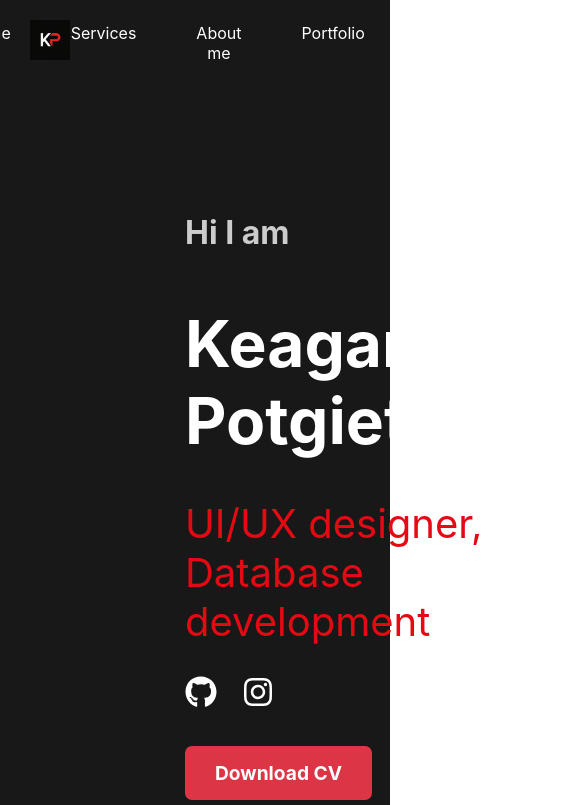
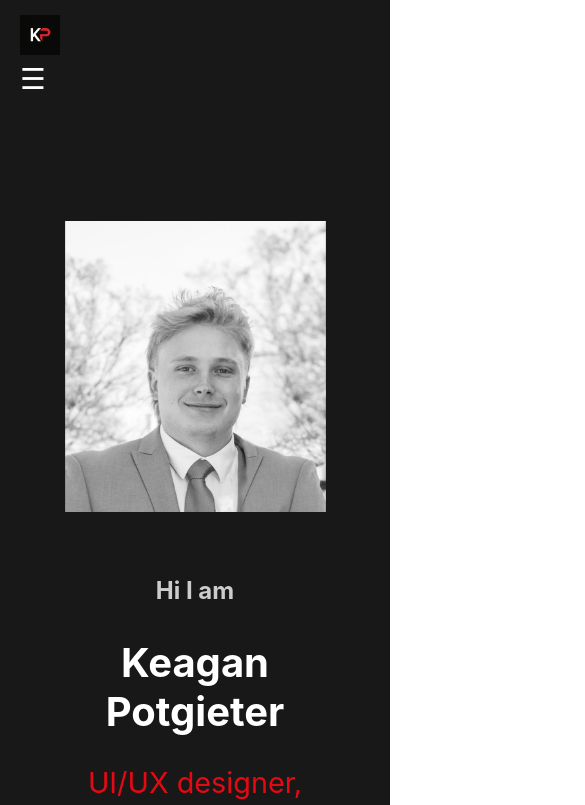
Before and after one commit to Keagan-P/keagan-portfolio, a React (Create React App) app: page / in a window 390 px wide. Shown: the top 805 px of the page, 585 px wide, since content can reach past the window. Built offline with nearby package versions, Linux system fonts and the light colour scheme.

Commit message:
final changes2

```diff
--- a/src/components/Navbar.js
+++ b/src/components/Navbar.js
@@ -1,20 +1,34 @@
-import React from 'react';
+import React, { useState } from 'react';
 import '../styles/Navbar.css';
 import logo from '../pictures/KPlogo.png';
 
 function Navbar() {
+  const [menuOpen, setMenuOpen] = useState(false);
+
+  const toggleMenu = () => {
+    setMenuOpen(!menuOpen);
+  };
+
   return (
     <nav className="navbar" id="home">
       <div className="navbar-logo">
         <img src={logo} alt="KP Logo" className="logo-image" />
       </div>
-      <ul className="navbar-links">
+
+
+      <div className="menu-toggle" onClick={toggleMenu}>
+        &#9776;
+      </div>
+
+
+      <ul className={`navbar-links ${menuOpen ? 'show' : ''}`}>
         <li><a href="#home">Home</a></li>
         <li><a href="#services">Services</a></li>
         <li><a href="#about">About me</a></li>
         <li><a href="#portfolio">Portfolio</a></li>
         <li><a href="#contact">Contact me</a></li>
       </ul>
+
       <div className="navbar-button">
       </div>
     </nav>
--- a/src/styles/HeroSection.css
+++ b/src/styles/HeroSection.css
@@ -1,7 +1,7 @@
 .hero {
   display: flex;
   align-items: center;
-    justify-content: center; /* Center the content horizontally on large screens */
+  justify-content: center;
   padding: 100px 50px;
   background-color: #181818;
   color: white;
@@ -11,16 +11,17 @@
 .hero-container {
   display: flex;
   align-items: center;
-    justify-content: space-between; /* Distribute space within the container */
-    max-width: 1200px; /* Adjust this value based on your preferred maximum width */
-    width: 100%; /* Ensure it takes full width up to the max-width */
+  justify-content: space-between;
+  max-width: 1200px;
+  width: 100%;
+  flex-wrap: wrap;
 }
 
 .hero-content {
-    flex: 1; /* Allow it to take up space */
+  flex: 1;
   padding-right: 60px;
   text-align: left;
-    padding-left:135px ;
+  padding-left: 135px;
 }
 
 .hero-greeting {
@@ -67,7 +68,7 @@
   cursor: pointer;
   font-weight: bold;
   font-size: 1.2em;
-  background-color: #dc3545; /* Add this if you want a red button */
+  background-color: #dc3545;
   color: white;
   border: none;
   text-decoration: none;
@@ -78,11 +79,12 @@
   opacity: 0.8;
 }
 
-
 .hero-stats {
   display: flex;
   gap: 50px;
   color: white;
+  flex-wrap: wrap;
+  margin-top: 30px;
 }
 
 .stat-item {
@@ -113,11 +115,11 @@
 @keyframes slideInRight {
   0% {
     opacity: 0;
-        transform: translateX(50px); /* Start from the right */
+    transform: translateX(50px);
   }
   100% {
     opacity: 1;
-        transform: translateX(0); /* End at normal position */
+    transform: translateX(0);
   }
 }
 
@@ -127,3 +129,66 @@
   height: auto;
   object-fit: cover;
 }
+
+@media (max-width: 1024px) {
+  .hero-content {
+    padding-left: 60px;
+    padding-right: 30px;
+  }
+
+  .hero-image {
+    padding-right: 40px;
+  }
+
+  .hero-name {
+    font-size: 3em;
+  }
+
+  .hero-title {
+    font-size: 2em;
+  }
+}
+
+@media (max-width: 768px) {
+  .hero-container {
+    flex-direction: column-reverse;
+    text-align: center;
+    align-items: center;
+  }
+
+  .hero-content {
+    padding: 0;
+    text-align: center;
+  }
+
+  .hero-social {
+    justify-content: center;
+  }
+
+  .hero-stats {
+    justify-content: center;
+    text-align: center;
+  }
+
+  .hero-image {
+    padding: 0;
+    text-align: center;
+    margin-bottom: 40px;
+  }
+
+  .hero-image img {
+    max-width: 90%;
+  }
+
+  .hero-name {
+    font-size: 2.5em;
+  }
+
+  .hero-title {
+    font-size: 1.8em;
+  }
+
+  .hero-greeting {
+    font-size: 1.5em;
+  }
+}
--- a/src/styles/Navbar.css
+++ b/src/styles/Navbar.css
@@ -5,11 +5,14 @@
   padding: 20px 30px;
   background-color: #181818;
   color: white;
+  flex-wrap: wrap;
+  position: relative;
 }
 
 .navbar-logo {
   font-size: 1.5em;
   font-weight: bold;
+  z-index: 10;
 }
 
 .navbar-links {
@@ -17,6 +20,9 @@
   display: flex;
   margin: 0;
   padding: 0;
+  position: absolute;
+  left: 50%;
+  transform: translateX(-50%);
 }
 
 .navbar-links li {
@@ -72,12 +78,44 @@
   object-fit: contain;
 }
 
-.navbar {
-  position: relative;
+.menu-toggle {
+  display: none;
+  font-size: 1.8em;
+  cursor: pointer;
+  color: white;
+  z-index: 10;
 }
 
-.navbar-links {
-  position: absolute;
-  left: 50%;
-  transform: translateX(-50%);
+/* Responsive Styles */
+@media (max-width: 768px) {
+  .navbar {
+    flex-direction: column;
+    align-items: flex-start;
+    padding: 15px 20px;
+  }
+
+  .menu-toggle {
+    display: block;
+  }
+
+  .navbar-links {
+    flex-direction: column;
+    width: 100%;
+    position: static;
+    transform: none;
+    display: none;
+    margin-top: 10px;
+  }
+
+  .navbar-links.show {
+    display: flex;
+  }
+
+  .navbar-links li {
+    margin: 10px 0;
+  }
+
+  .navbar-button {
+    margin-top: 10px;
+  }
 }
--- a/src/styles/PortfolioSection.css
+++ b/src/styles/PortfolioSection.css
@@ -16,6 +16,9 @@
 
 .filter-buttons {
   margin-bottom: 20px;
+  display: flex;
+  flex-wrap: wrap;
+  justify-content: center;
 }
 
 .filter-buttons button {
@@ -43,8 +46,6 @@
   justify-items: center;
 }
 
-
-
 .project-card {
   width: 300px;
   background-color: #222;
@@ -52,8 +53,8 @@
   overflow: hidden;
   box-shadow: 0 2px 5px rgba(0, 0, 0, 0.3);
   transition: transform 0.2s ease-in-out, box-shadow 0.2s ease-in-out;
+  animation: fadeIn 0.5s ease-in-out;
 }
-
 
 @keyframes fadeIn {
   from {
@@ -92,3 +93,28 @@
   font-size: 0.9em;
   color: #ccc;
 }
+
+@media (max-width: 1024px) {
+  .projects-grid {
+    grid-template-columns: repeat(2, 1fr);
+  }
+}
+
+@media (max-width: 600px) {
+  .portfolio-section h2 {
+    font-size: 2em;
+  }
+
+  .filter-buttons button {
+    font-size: 0.9em;
+    padding: 8px 16px;
+  }
+
+  .projects-grid {
+    grid-template-columns: 1fr;
+  }
+
+  .project-card {
+    width: 100%;
+  }
+}
```
Lines whose indentation alone changed are shown as unchanged.
